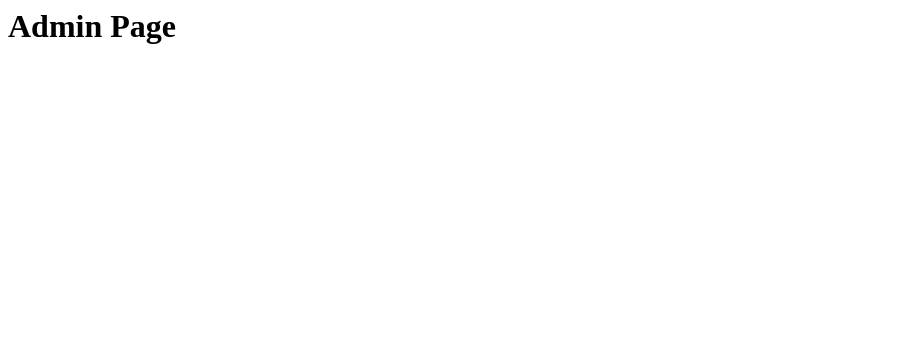
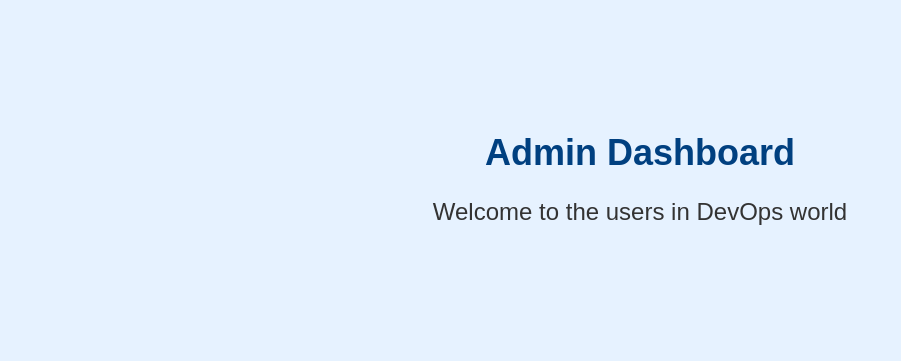
Before and after one commit to suprraja915/web-app-project, a plain HTML site: page admin.html in a window 1280 px wide. Shown: the whole page, without its empty margins (0-901 px from the left). Drawn offline with Linux system fonts and the light colour scheme.

Commit message:
Update admin.html

```diff
--- a/admin.html
+++ b/admin.html
@@ -1 +1,28 @@
-<h1>Admin Page</h1>
+<!DOCTYPE html>
+<html lang="en">
+<head>
+  <meta charset="UTF-8">
+  <title>Admin Dashboard</title>
+  <style>
+    body {
+      font-family: Arial, sans-serif;
+      background-color: #e6f2ff;
+      text-align: center;
+      padding: 100px;
+    }
+    h1 {
+      color: #004080;
+      font-size: 36px;
+    }
+    p {
+      color: #333;
+      font-size: 24px;
+      margin-top: 20px;
+    }
+  </style>
+</head>
+<body>
+  <h1>Admin Dashboard</h1>
+  <p>Welcome to the users in DevOps world</p>
+</body>
+</html>
```
